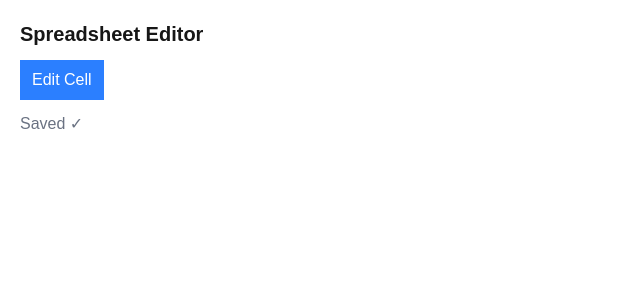
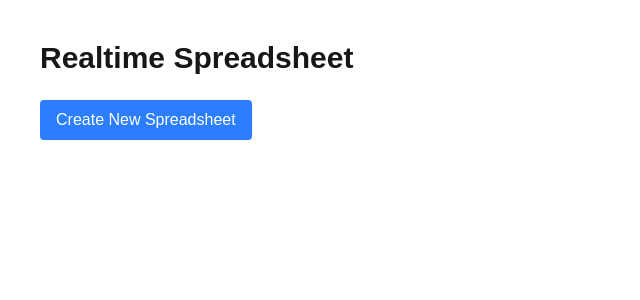
Before and after one commit to Shalini12455/realtime-spreadsheet, a Next.js app: page /editor/1 in a window 1280 px wide. Shown: the top 300 px of the page, without its empty margins (0-640 px from the left). Built offline with nearby package versions, Linux system fonts and the light colour scheme.

Commit message:
Added dashboard UI

```diff
--- a/app/editor/[id]/page.tsx
+++ b/app/editor/[id]/page.tsx
@@ -1,43 +1,13 @@
-"use client";
+export default function Home() {
+  return (
+    <main className="p-10">
+      <h1 className="text-3xl font-bold mb-6">
+        Realtime Spreadsheet
+      </h1>
 
-import { useState } from "react";
-
-export default function EditorPage() {
-
-const [saving,setSaving] = useState(false);
-
-const saveData = async () => {
-
-setSaving(true);
-
-await new Promise((res)=>setTimeout(res,1000));
-
-setSaving(false);
-
-};
-
-return (
-
-<div className="p-5">
-
-<h1 className="text-xl font-bold">
-Spreadsheet Editor
-</h1>
-
-<button
-onClick={saveData}
-className="bg-blue-500 text-white px-3 py-2 mt-3"
->
-Edit Cell
-</button>
-
-<div className="mt-3 text-gray-500">
-
-{saving ? "Saving..." : "Saved ✓"}
-
-</div>
-
-</div>
-
-);
+      <button className="bg-blue-500 text-white px-4 py-2 rounded">
+        Create New Spreadsheet
+      </button>
+    </main>
+  );
 }
```
